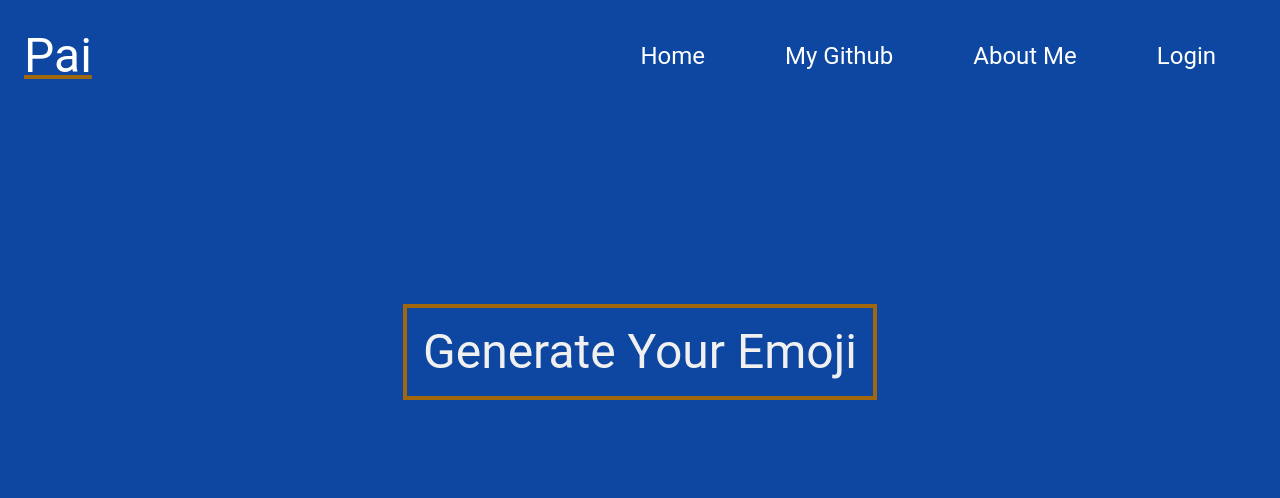
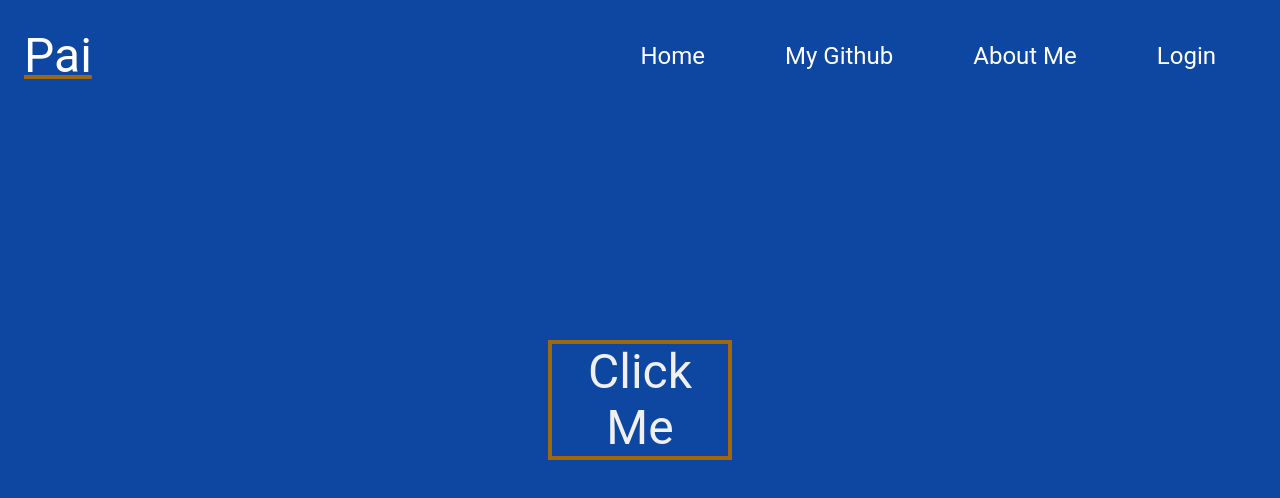
Before and after one commit to paiqu/paiqu.github.io, a React (Create React App) app: page / in a window 1280 px wide. Shown: the top 498 px of the page. Built offline with nearby package versions, Linux system fonts and the light colour scheme.

Commit message:
add a new component for emoji

```diff
--- /dev/null
+++ b/src/components/animation/FlipEmoji.tsx
@@ -0,0 +1,96 @@
+import React, { useState } from 'react';
+
+// material ui
+import { makeStyles, Theme, useTheme } from '@material-ui/core/styles';
+import Grid from '@material-ui/core/Grid';
+import Typography from '@material-ui/core/Typography';
+import Box from '@material-ui/core/Box';
+
+// animations
+// import { useSpring, animated } from 'react-spring';
+import { useSpring, a } from '@react-spring/web';
+
+const EMOJI = [
+  '😀', '🤔', '🤨', '😮', '😌', '😖',
+  '🤯', '😬', '🥺', '💩', '🤥', '🤒'
+];
+
+const useStyles = makeStyles((theme: Theme) => ({
+  root: {
+    width: '100%',
+  },
+}));
+
+export default function FlipEmoji() {
+  const classes = useStyles();
+  const theme = useTheme();
+
+  const [flipped, setFlipped] = useState(false);
+
+  const { transform, opacity } = useSpring({
+    opacity: flipped ? 1 : 0,
+    transform: `perspective(600px) rotateX(${flipped ? 180 : 0}deg)`,
+    config: {
+      mass: 5,
+      tension: 500,
+      friction: 80
+    },
+  });
+
+  return (
+    <Grid
+      className={classes.root}
+      container
+      onClick={() => setFlipped(x => !x)}
+    >
+      { !flipped
+        ? <Grid
+          item
+          xs={12}
+          >
+            <a.div
+              style={{
+                opacity: opacity.to(o => 1 - o),
+                transform
+              }}
+            >
+              <Typography
+                variant="h3"
+                style={{
+                  color: theme.palette.primary.contrastText,
+                  userSelect: "none",
+                  textAlign: 'center',
+                  border: `4px solid ${theme.palette.secondary.main}`
+                }}
+              >
+                Click Me
+              </Typography>
+            </a.div>
+          </Grid>
+        : <Grid
+            item
+            xs={12}
+          >
+            <a.div
+              style={{
+                opacity,
+                transform,
+                rotateX: '180deg',
+              }}
+            >
+              <Typography variant="h3"
+                style={{
+                  color: theme.palette.primary.contrastText,
+                  userSelect: "none",
+                  textAlign: 'center',
+                  border: `4px solid ${theme.palette.secondary.main}`
+                }}
+              >
+                {EMOJI[Math.floor(Math.random() * EMOJI.length)]}
+              </Typography>
+            </a.div>
+          </Grid>
+      }
+    </Grid>
+  );
+};
--- a/src/pages/HomePage.tsx
+++ b/src/pages/HomePage.tsx
@@ -1,22 +1,21 @@
 import React, { useState } from 'react';
 
 // material ui
-import { makeStyles, useTheme } from '@material-ui/core/styles';
+import { makeStyles, Theme, useTheme } from '@material-ui/core/styles';
 import Grid from '@material-ui/core/Grid';
 import Typography from '@material-ui/core/Typography';
 import Box from '@material-ui/core/Box';
-import Toolbar from '@material-ui/core/Toolbar';
 
 // component
 import Header from '../components/Header';
+import FlipEmoji from '../components/animation/FlipEmoji';
 
 // animations
 // import { useSpring, animated } from 'react-spring';
 import { useSpring, a } from '@react-spring/web';
 
-const background = "https://images.unsplash.com/photo-1551554781-c46200ea959d?ixid=MnwxMjA3fDB8MHxwaG90by1wYWdlfHx8fGVufDB8fHx8&ixlib=rb-1.2.1&auto=format&fit=crop&w=2100&q=80";
 
-const useStyles = makeStyles((theme) => ({
+const useStyles = makeStyles((theme: Theme) => ({
   root: {
     background: theme.palette.primary.main,
     minHeight: '100vh',
@@ -33,6 +32,9 @@ const useStyles = makeStyles((theme) => ({
   grid: {
     width: '90%',
     flexGrow: 1,
+    display: 'flex',
+    alignItems: 'center',
+    justifyContent: 'center',
   },
 }));
 
@@ -56,7 +58,7 @@ export default function HomePage(props: HomePageProps) {
     opacity: flipped ? 1 : 0,
     transform: `perspective(600px) rotateX(${flipped ? 180 : 0}deg)`,
     config: {
-      mass: 5,
+      mass: 3,
       tension: 500,
       friction: 80
     },
@@ -72,59 +74,12 @@ export default function HomePage(props: HomePageProps) {
         container
         spacing={1}
       >
-        <Grid item xs={12}
-          style={{
-            display: "flex",
-            justifyContent: 'center',
-            alignItems: 'center',
-          }}
+        <Grid
+          item
+          xs={5}
+          lg={2}
         >
-          <div onClick={() => setFlipped(x => !x)}>
-            <a.div
-              style={{
-                opacity: opacity.to(o => 1 - o),
-                transform
-              }}
-            >
-              <Box
-                border={4}
-                color={theme.palette.secondary.main}
-                p={2}
-              >
-                <Typography variant="h3"
-                  style={{
-                    color: theme.palette.primary.contrastText,
-                    userSelect: "none",
-                  }}
-                >
-                  Generate Your Emoji
-                </Typography>
-              </Box>
-            </a.div>
-            <a.div
-              style={{
-                opacity,
-                transform,
-                rotateX: '180deg',
-              }}
-            >
-              <Box
-                border={4}
-                color={theme.palette.secondary.main}
-                p={2}
-              >
-                <Typography variant="h3"
-                  style={{
-                    color: theme.palette.primary.contrastText,
-                    userSelect: "none",
-                    textAlign: 'center',
-                  }}
-                >
-                  {EMOJI[Math.floor(Math.random() * EMOJI.length)]}
-                </Typography>
-              </Box>
-            </a.div>
-          </div>
+          <FlipEmoji />
         </Grid>
       </Grid>
     </div>
```
